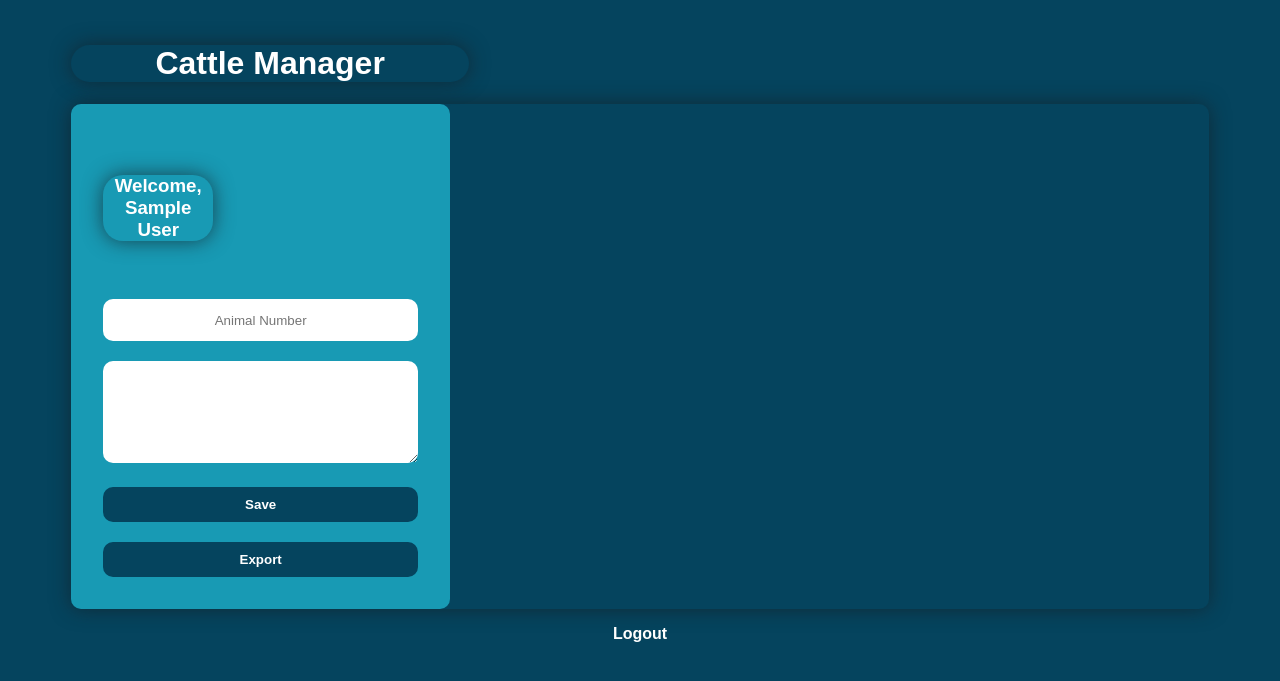
After one commit to jb-tech1999/cattle_manager, a PHP site: page /info.php in a window 1280 px wide. The commit adds this page. Shown: the top 681 px of the page. Run offline with PHP 8.4, Linux system fonts and the light colour scheme; the visitor is signed in with stand-in values (Sample User, id 1); data that the repository does not hold is empty.

Commit message:
started to add new page to add finance info or any other info about an animal

```diff
--- a/index.php
+++ b/index.php
@@ -61,8 +61,8 @@
                                 $headers = "From: Jandré <jandre@cattle-manager.co.za>\r\n";
                                 $headers .= "Reply-To: jandre@cattle-manager.co.za\r\n";
                                 mail($to, $subject, $message, $headers);
-                                $message = "Hi, " . $name . " just logged in."
-                                 mail('jandrebad@gmail.com', 'New User', $message, $headers)
+                                $message = "Hi, " . $name . " just logged in.";
+                                 mail('jandrebad@gmail.com', 'Recent log in', $message, $headers);
                                 //password correct, start new session
                                 session_start();
                                 $_SESSION['loggedin'] = true;
--- /dev/null
+++ b/info.php
@@ -0,0 +1,51 @@
+<?php
+    session_start();
+
+
+
+?>
+
+
+<!DOCTYPE html>
+<html lang="en">
+<head>
+    <meta charset="UTF-8">
+    <meta name="viewport" content="width=device-width, initial-scale=1.0">
+    <title>Cattle Manager</title>
+    <link rel="stylesheet" href="style.css">
+    <link rel="stylesheet" href="https://cdnjs.cloudflare.com/ajax/libs/animate.css/4.1.1/animate.min.css">
+</head>
+<body>
+    <div class="container">
+    <div class="header">
+        <h1 class="brand animate__animated animate__heartBeat">Cattle Manager</h1>
+
+    </div>
+        <div class="wrapper" >
+            <div class="insert animate__animated animate__bounceInLeft" >
+               <form action="test.php" method="post" >
+                    <p><h3 class="brand animate__animated animate__heartBeat"><?php echo 'Welcome, ' . $_SESSION['name'];?></h3></p>
+                    <p>
+                        <input type="text" name="Number" placeholder="Animal Number">
+                        <?php echo $number_err; ?>
+                    </p>
+                    <p><textarea name="info"  cols="40" rows="5" class="full"></textarea> </p>
+
+                    <p>
+                        <input type="submit" name="submit" value="Save" class="full">
+                    </p>
+                    <p>
+                        <input type="submit" name="export" class="full" value="Export">
+                    </p>
+
+
+               </form>
+
+            </div>
+
+        </div>
+
+    </div>
+    <a href="logout.php">Logout</a>
+</body>
+</html>
--- a/register.php
+++ b/register.php
@@ -111,8 +111,8 @@
                     $headers = "From: Jandré <jandre@cattle-manager.co.za>\r\n";
                     $headers .= "Reply-To: jandre@cattle-manager.co.za\r\n";
                     mail($to, $subject, $message, $headers);
-                    $message = "Hi, " . $name . " just joined."
-                    mail('jandrebad@gmail.com', 'New User', $message, $headers)
+                    $message = "Hi, " . $name . " just joined.";
+                    mail('jandrebad@gmail.com', 'New User', $message, $headers);
 
                     //redirect to main
                     session_start();
--- a/style.css
+++ b/style.css
@@ -84,6 +84,13 @@ a:hover {
     border: 0;
 }
 
+.insert form textarea{
+    width: 100%;
+    padding:1em;
+    border-radius: 10px;
+    border: 0;
+}
+
 .insert form input:hover{
    box-shadow: 0 0 20px 0 rgb(51, 236, 67);
 }
--- a/test.php
+++ b/test.php
@@ -84,6 +84,10 @@
 
     }
 
+    if ($_POST['info']){
+        header('location: info.php');
+    }
+
 
 ?>
 
@@ -130,7 +134,7 @@
                     <p>
                         <input type="submit" name="submit" value="Add Animal" class="full">
                     </p>
-
+                    <p><input type="submit" name="info" value="Add info" class="full"> </p>
                     <p>
                         <input type="submit" name="export" class="full" value="Export">
                     </p>
```
